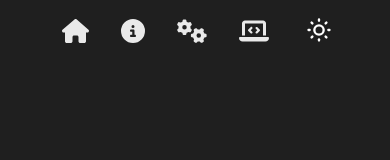
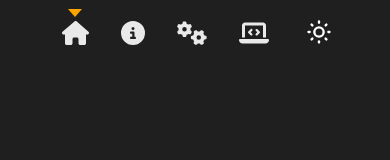
Before and after one commit to nithinK-142/nithin.me, a Next.js app: page / in a window 390 px wide. Shown: the top 160 px of the page. Built offline with nearby package versions, Linux system fonts and the light colour scheme.

Commit message:
feat: nav indicator for small screens.

```diff
--- a/components/Navbar.tsx
+++ b/components/Navbar.tsx
@@ -73,9 +73,17 @@ const Navbar = () => {
       </div>
 
       {/* Small Screen Nav */}
-      <ul className="md:hidden pt-2 flex flex-justify items-center flex-wrap max-xs:space-x-4 space-x-8">
-        {navsmall.map((nav, index) => (
+      <ul className="md:hidden pt-0.5 flex flex-justify items-center flex-wrap max-xs:space-x-4 space-x-8">
+        {navsmall.map((nav, index) => {
+          const isActive = pathname === nav.path;
+          return (
             <li key={index}>
+              {isActive && (
+                <div className="flex-justify items-center">
+                  <span className="opacity-100 md:opacity-0 arrow-head"></span>
+                </div>
+              )}
+              <div className="py-1"></div>
               <Link
                 href={nav.path}
                 className="fill-black dark:fill-white opacity-80 dark:opacity-90"
@@ -83,8 +91,10 @@ const Navbar = () => {
                 {nav.logo}
               </Link>
             </li>
-        ))}
+          );
+        })}
         <li className="cursor-pointer">
+          <div className="py-1"></div>
           <ThemeSwitch />
         </li>
       </ul>
```
Lines whose indentation alone changed are shown as unchanged.
